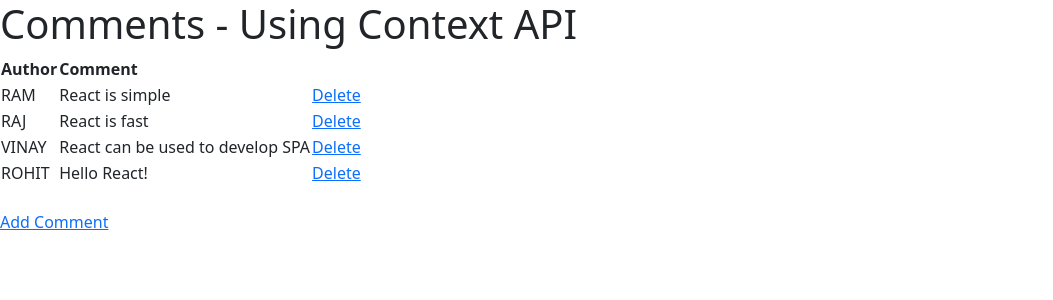
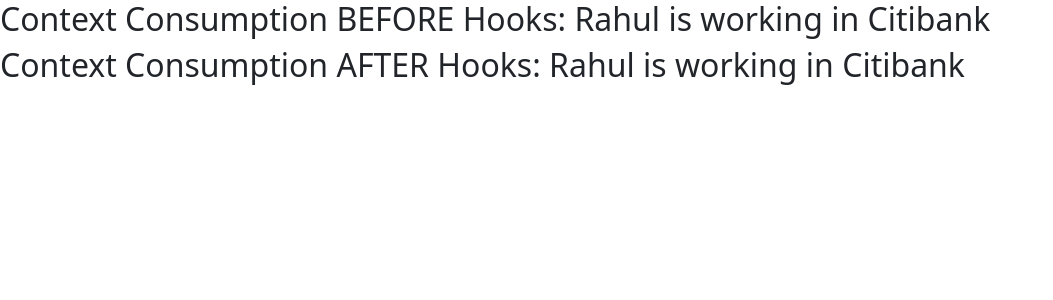
Before and after one commit to diwakar1593/Technology-React-JS-L1-L2, a React (Vite) app: page / in a window 1280 px wide. Shown: the top 300 px of the page, without its empty margins (0-1053 px from the left). Built offline with nearby package versions, Linux system fonts and the light colour scheme; data requests are answered from the project's data file.

Commit message:
hooks usContext

```diff
--- /dev/null
+++ b/src/21_hooks_useContext/App.jsx
@@ -0,0 +1,51 @@
+import React, { useContext } from "react";
+
+/****************************************
+ * useContext
+ ****************************************/
+const EmpContext = React.createContext();
+const CompanyContext = React.createContext();
+
+const App = () => (
+    <EmpContext.Provider value={"Rahul"}>
+        <CompanyContext.Provider value={"Citibank"}>
+            <OuterComponent />
+        </CompanyContext.Provider>
+    </EmpContext.Provider>
+);
+
+const OuterComponent = () => (
+    <>
+        <InnerComponent1 />
+        <InnerComponent2 />
+    </>
+);
+
+/* Context API Consumption - BEFORE HOOKS */
+const InnerComponent1 = () => {
+    return (
+        <>
+            <EmpContext.Consumer>
+                {(employee) =>
+                    <CompanyContext.Consumer>
+                        {(company) =>
+                            <h2>Context Consumption BEFORE Hooks: {employee} is working in {company}</h2>
+                        }
+                    </CompanyContext.Consumer>
+                }
+            </EmpContext.Consumer>
+        </>
+    );
+}
+
+/* Context API Consumption - AFTER HOOKS */
+const InnerComponent2 = () => {
+    const employee = useContext(EmpContext);
+    const company = useContext(CompanyContext);
+
+    return (
+        <h2>Context Consumption AFTER Hooks: {employee} is working in {company}</h2>
+    );
+}
+
+export default App;
--- a/src/main.jsx
+++ b/src/main.jsx
@@ -31,7 +31,8 @@
 // import App from './18_css_bootstrap/App'
 // import App from './19_lazyloading_codesplitting/App'
 // import App from './20_contextApi/App'
-import App from './20a_contextApi/App'
+// import App from './20a_contextApi/App'
+import App from './21_hooks_useContext/App'
 
 createRoot(document.getElementById('root')).render(
   <StrictMode>
```
